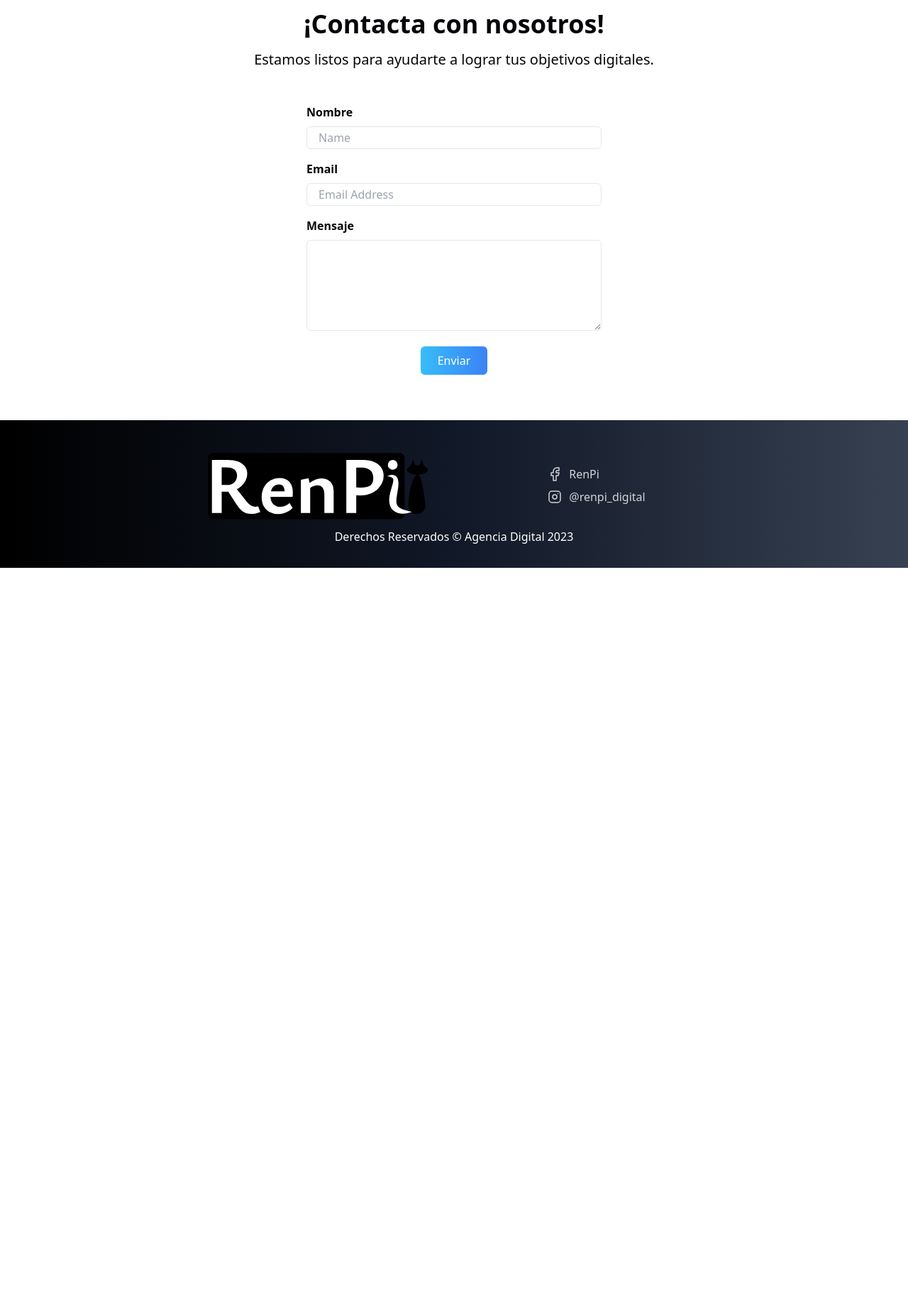
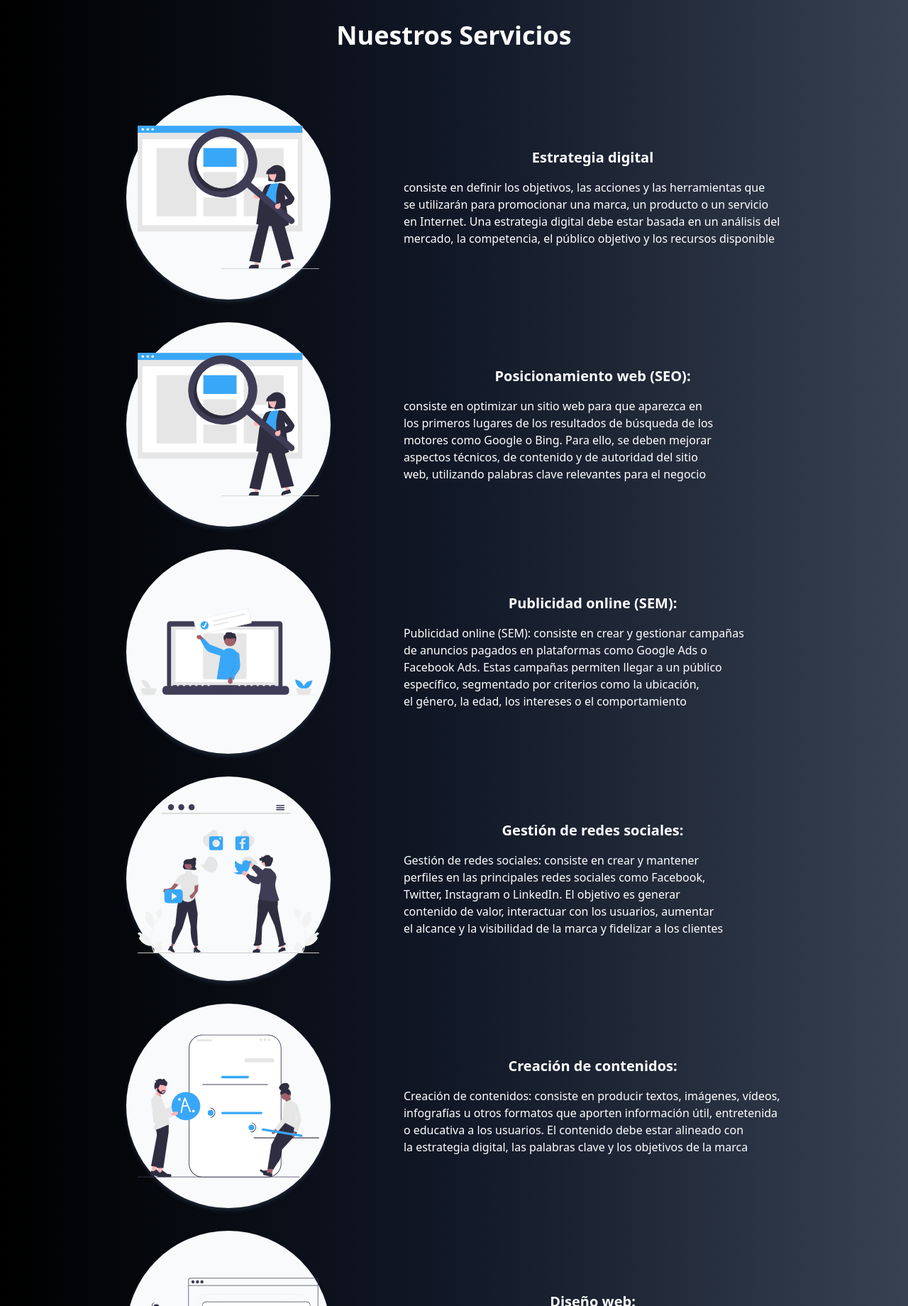
Before and after one commit to mickyrendon/RenPi_web, an Astro site: page / in a window 1280 px wide. Shown: the part 960-2800 px from the top of the page at 71% size. Before the commit the page ends 1760 px from the top, so only its background shows below. Built offline with nearby package versions, Linux system fonts and the light colour scheme; Astro itself is replaced by a stand-in of ours.

Commit message:
[add] services section

```diff
--- a/src/components/Header/Nav/Nav.astro
+++ b/src/components/Header/Nav/Nav.astro
@@ -34,13 +34,21 @@ const {nosotros,planes, servicios, contacto} = Astro.props
     </a>
 
     <ul class="hidden md:w-auto md:flex md:justify-between md:items-center md:gap-8">
-        <li>{nosotros}</li>
-        <li>{planes}</li>
-        <li>{servicios}</li>
-        <li>{contacto}</li>
+        <a href="#nosotros" >
+            <li>{nosotros}</li>
+        </a>
+        <a href="#planes" >
+            <li>{planes}</li>
+        </a>
+        <a href="#servicios" >
+            <li>{servicios}</li>
+        </a>
+        <a href="#contacto" >
+            <li>{contacto}</li>
+        </a>
     </ul>
     <!--TODO, checkear que funcione onclick=`${menuEvent(e)}` -->
-    <button class="menu-btn w-8 h-8 block bg-center bg-no-repeat bg-contain" ></button>
+    <button class="menu-btn w-8 h-8 block bg-center bg-no-repeat bg-contain md:hidden lg:hidden" ></button>
 </nav>
 <style>
     /* TODO, checkear las rutas al momento de compilar */
--- /dev/null
+++ b/src/components/ServicesCards/Card.astro
@@ -0,0 +1,31 @@
+---
+interface Props{
+    title: string;
+    paragraph: string;
+    url: string
+}
+const {title, paragraph, url} = Astro.props
+---
+<!-- FIXME, agregar la clase reverse  en md cada numero impar -->
+<div class="service-card grid place-items-center gap-6 md:flex md:flex-row md:justify-evenly md:items-center md:gap-8">
+    <div class="card-img p-4 w-72 h-72 rounded-full  bg-slate-50 shadow-md shadow-gray-800 js-scroll slide-left">
+        <figure class="flex w-full h-full">
+            <img src={url} alt={title} class="w-full">
+        </figure>
+    </div>
+    <div class="w-full md:w-1/2 js-scroll slide-right">
+        <h3 class="text-xl mb-4 text-center font-bold">{title}</h3>
+        <p class="text-md text-balance">
+        {paragraph}
+        </p>
+    </div>
+</div>
+<style>
+    .reverse {
+    display: flex;
+    flex-direction: row-reverse;
+    justify-content: space-evenly;
+    align-items: center;
+    gap: 2rem;
+  }
+</style>
--- /dev/null
+++ b/src/components/ServicesCards/ServicesCards.astro
@@ -0,0 +1,23 @@
+---
+import Article from './Card.astro';
+import {sContent} from './servicesContent'
+
+const servicesContent = sContent
+
+interface Props{
+    sectionTitle: string;
+}
+const {sectionTitle} = Astro.props
+---
+<div class="services-ctr container mx-auto w-10/12 gap-8 grid">
+    <h2 class="text-3xl md:text-4xl font-bold text-center mb-8 js-scroll fade-in">{sectionTitle}</h2>
+    {
+        servicesContent?.map(item => (
+            <Article
+            title={item.title}
+            paragraph={item.content}
+            url={item.url}
+            />
+        ))
+    }
+</div>
--- /dev/null
+++ b/src/components/ServicesCards/servicesContent.js
@@ -0,0 +1,47 @@
+export const sContent = [
+    {
+        title: 'Estrategia digital',
+        content: 'consiste en definir los objetivos, las acciones y las herramientas que se utilizarán para promocionar una marca, un producto o un servicio en Internet. Una estrategia digital debe estar basada en un análisis del mercado, la competencia, el público objetivo y los recursos disponible',
+        url: './assets/moodboard/seo.svg'
+    },
+    {
+        title: 'Posicionamiento web (SEO):',
+        content: 'consiste en optimizar un sitio web para que aparezca en los primeros lugares de los resultados de búsqueda de los motores como Google o Bing. Para ello, se deben mejorar aspectos técnicos, de contenido y de autoridad del sitio web, utilizando palabras clave relevantes para el negocio ',
+        url: './assets/moodboard/seo.svg'
+    },
+    {
+        title: 'Publicidad online (SEM):',
+        content: 'Publicidad online (SEM): consiste en crear y gestionar campañas de anuncios pagados en plataformas como Google Ads o Facebook Ads. Estas campañas permiten llegar a un público específico, segmentado por criterios como la ubicación, el género, la edad, los intereses o el comportamiento ',
+        url: './assets/moodboard/sem.svg'
+    },
+    {
+        title: 'Gestión de redes sociales:',
+        content: 'Gestión de redes sociales: consiste en crear y mantener perfiles en las principales redes sociales como Facebook, Twitter, Instagram o LinkedIn. El objetivo es generar contenido de valor, interactuar con los usuarios, aumentar el alcance y la visibilidad de la marca y fidelizar a los clientes ',
+        url: './assets/moodboard/redes-sociales.svg'
+    },
+    {
+        title: 'Creación de contenidos:',
+        content: 'Creación de contenidos: consiste en producir textos, imágenes, vídeos, infografías u otros formatos que aporten información útil, entretenida o educativa a los usuarios. El contenido debe estar alineado con la estrategia digital, las palabras clave y los objetivos de la marca ',
+        url: './assets/moodboard/creacion-contenido.svg'
+    },
+    {
+        title: 'Diseño web:',
+        content: 'consiste en crear o mejorar el aspecto visual y funcional de un sitio web. El diseño web debe ser atractivo, intuitivo, responsive (adaptado a diferentes dispositivos) y optimizado para el SEO ',
+        url: './assets/moodboard/desarrollo-web.svg'
+    },
+    {
+        title: 'Analítica web:',
+        content: 'Analítica web: consiste en medir y analizar el rendimiento de las acciones digitales, utilizando herramientas como Google Analytics o Facebook Insights. La analítica web permite conocer el tráfico, las conversiones, el comportamiento y la satisfacción de los usuarios, así como identificar oportunidades de mejora ',
+        url: './assets/moodboard/analitica.svg'
+    },
+    {
+        title: 'Fotografía:',
+        content: 'consiste en capturar y editar imágenes profesionales para mostrar el producto o servicio de una forma atractiva y persuasiva. La fotografía puede mejorar la imagen de marca, el posicionamiento web, la publicidad online, el contenido de redes sociales y el diseño web ',
+        url: './assets/moodboard/fotografia.svg'
+    },
+    {
+        title: 'Identidad de marca:',
+        content: 'consiste en crear o mejorar la representación visual y verbal de una marca, que incluye elementos como el logotipo, los colores, la tipografía, el eslogan, el tono y la personalidad ',
+        url: './assets/moodboard/branding.svg'
+    }
+]
--- a/src/components/UsSection/Us.astro
+++ b/src/components/UsSection/Us.astro
@@ -1,8 +1,14 @@
 ---
 import Button from '../Button/Button.astro'
+
+interface Props{
+    id: string;
+}
+const {id} = Astro.props
 ---
 
 <div
+id={id}
 class="flex justify-center bg-gray-100 pb-12"
 >
     <div class="grid place-items-center gap-8 text-center w-10/12">
--- a/src/pages/index.astro
+++ b/src/pages/index.astro
@@ -4,6 +4,7 @@ import Nav from "../components/Header/Nav/Nav.astro";
 import Video from "../components/Header/Video.astro";
 import Us from "../components/UsSection/Us.astro";
 import Card from "../components/PacksCards/Card.astro";
+import ServicesCards from "../components/ServicesCards/ServicesCards.astro";
 import Form from "../components/Form/Form.astro";
 import Footer from "../components/Footer/Footer.astro"
 import {content} from '../components/PacksCards/content'
@@ -22,8 +23,8 @@ import {content} from '../components/PacksCards/content'
 		<Video/>
 	</header>
 	<main>
-		<Us/>
-		<section>
+		<Us id="nosotros"/>
+		<section id="planes">
 			{
 				//FIXME, solucionar el render de los items
 
@@ -36,7 +37,12 @@ import {content} from '../components/PacksCards/content'
 				))
 			}
 		</section>
-		<section>
+		<section id="servicios" class="services-section bg-gradient-to-l from-gray-700 via-gray-900 to-black text-white py-16">
+		<ServicesCards
+		sectionTitle="Nuestros Servicios"
+		/>
+		</section>
+		<section id="contacto">
 			<Form
 			title="¡Contacta con nosotros!"
 			text="Estamos listos para ayudarte a lograr tus objetivos digitales."
```
